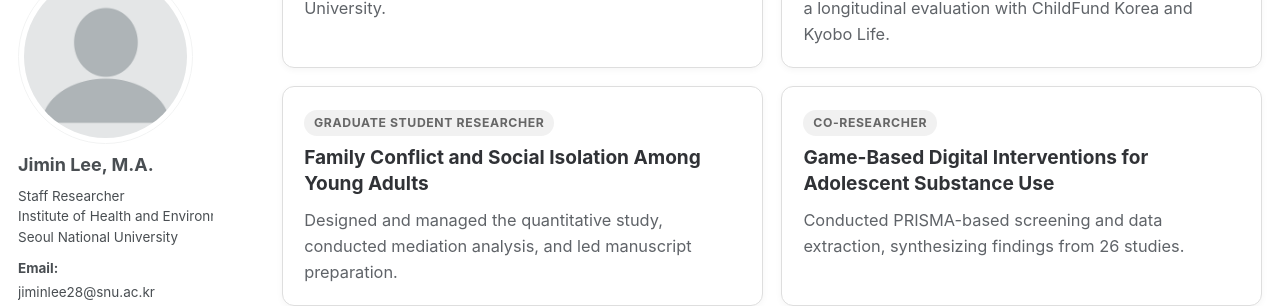
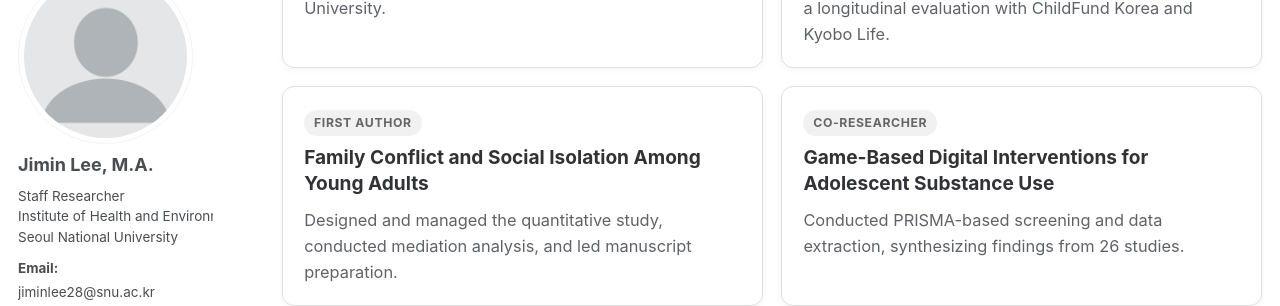
Before and after one commit to jiminlee-research/jiminlee-research.github.io, a Jekyll site: the page built from _pages/about-me.md, in a window 1280 px wide and 1400 px high, scrolled down 822 px. Shown: the part 150-456 px from the top of the window. Built offline with Jekyll 4.4.1, drawn with Linux system fonts in a browser that asks for light colours; a style sheet for code colours, icons or effects is not loaded; part of the change alters nothing that is shown.

Commit message:
Update about-me.md

```diff
--- a/_pages/about-me.md
+++ b/_pages/about-me.md
@@ -6,7 +6,28 @@ author_profile: true
 ---
 
 <style>
-.about-page{max-width:1000px;margin:0 auto}.about-hero{text-align:center;padding:1.5rem 0 2rem;border-bottom:2px solid #e5e7eb;margin-bottom:2rem}.about-hero h1,.about-section h2{color:#1683e8}.about-hero h1{font-size:2.25rem;margin:0 0 .45rem}.about-hero p{color:#5f6368;font-size:1rem;margin:0}.about-section{margin:2.25rem 0}.about-section h2{font-size:1.5rem;border-bottom:2px solid #e5e7eb;padding-bottom:.45rem;margin-bottom:1.2rem}.about-section>p{font-size:.98rem;line-height:1.7}.interest-grid{display:grid;gap:1rem;grid-template-columns:repeat(3,minmax(0,1fr))}.record-grid{display:grid;gap:1rem;grid-template-columns:repeat(2,minmax(0,1fr))}.interest-card,.record-card{border:1px solid #dedede;border-radius:12px;padding:1.1rem 1.2rem;background:#fff;box-shadow:0 2px 7px rgba(0,0,0,.04)}.interest-card h3,.record-card h3{margin:.05rem 0 .55rem;color:#303236;font-size:1.06rem;line-height:1.35}.interest-card p,.record-card p{margin:0;color:#5f6368;font-size:.91rem;line-height:1.6}.label{display:inline-block;border-radius:999px;background:#f1f1f1;color:#666;font-size:.68rem;font-weight:700;letter-spacing:.05em;padding:.22rem .55rem;margin-bottom:.45rem}@media(max-width:800px){.interest-grid,.record-grid{grid-template-columns:1fr}.about-hero h1{font-size:2rem}}
+.about-page{max-width:1000px;margin:0 auto}
+.about-hero{text-align:left;padding:1.5rem 0 2rem;border-bottom:1px solid #e5e7eb;margin-bottom:2rem}
+.about-hero h1{color:#1683e8;font-size:2rem;margin:0 0 .45rem}
+.about-hero p{color:#5f6368;font-size:1rem;margin:0}
+
+.about-section{margin:2.25rem 0}
+.about-section h2{color:#303236;font-size:1.25rem;border-bottom:1px solid #e5e7eb;padding-bottom:.45rem;margin-bottom:1.2rem}
+.about-section>p{font-size:.98rem;line-height:1.7}
+
+.interest-grid{display:grid;gap:1rem;grid-template-columns:repeat(3,minmax(0,1fr))}
+.record-grid{display:grid;gap:1rem;grid-template-columns:repeat(2,minmax(0,1fr))}
+
+.interest-card,.record-card{border:1px solid #dedede;border-radius:12px;padding:1.1rem 1.2rem;background:#fff;box-shadow:0 2px 7px rgba(0,0,0,.04)}
+.interest-card h3,.record-card h3{margin:.05rem 0 .55rem;color:#303236;font-size:1.06rem;line-height:1.35}
+.interest-card p,.record-card p{margin:0;color:#5f6368;font-size:.91rem;line-height:1.6}
+
+.label{display:inline-block;border-radius:999px;background:#f1f1f1;color:#666;font-size:.68rem;font-weight:700;letter-spacing:.05em;padding:.22rem .55rem;margin-bottom:.45rem}
+
+@media(max-width:800px){
+  .interest-grid,.record-grid{grid-template-columns:1fr}
+  .about-hero h1{font-size:2rem}
+}
 </style>
 
 <div class="about-page">
@@ -23,7 +44,7 @@ author_profile: true
 <section class="about-section"><h2>Research and Practice Experience</h2><div class="record-grid">
 <article class="record-card"><div class="label">STAFF RESEARCHER</div><h3>Health Equity Research</h3><p>Institute of Health and Environment, Seoul National University.</p></article>
 <article class="record-card"><div class="label">RESEARCH ASSISTANT</div><h3>Welfare Outcomes of Protected Children</h3><p>Collected, cleaned, and coded mixed-methods data for a longitudinal evaluation with ChildFund Korea and Kyobo Life.</p></article>
-<article class="record-card"><div class="label">GRADUATE STUDENT RESEARCHER</div><h3>Family Conflict and Social Isolation Among Young Adults</h3><p>Designed and managed the quantitative study, conducted mediation analysis, and led manuscript preparation.</p></article>
+<article class="record-card"><div class="label">FIRST AUTHOR</div><h3>Family Conflict and Social Isolation Among Young Adults</h3><p>Designed and managed the quantitative study, conducted mediation analysis, and led manuscript preparation.</p></article>
 <article class="record-card"><div class="label">CO-RESEARCHER</div><h3>Game-Based Digital Interventions for Adolescent Substance Use</h3><p>Conducted PRISMA-based screening and data extraction, synthesizing findings from 26 studies.</p></article>
 <article class="record-card"><div class="label">CO-RESEARCHER</div><h3>Drug Use Attitudes Among South Korean Young Adults</h3><p>Supported latent class and multivariate logistic regression analyses; co-authored the theoretical background and discussion.</p></article>
 <article class="record-card"><div class="label">RESEARCH ASSISTANT</div><h3>Substance Use Social Work and Policy Translation</h3><p>Developed research materials and presentations for academic and policy forums, including National Assembly briefings.</p></article>
```
